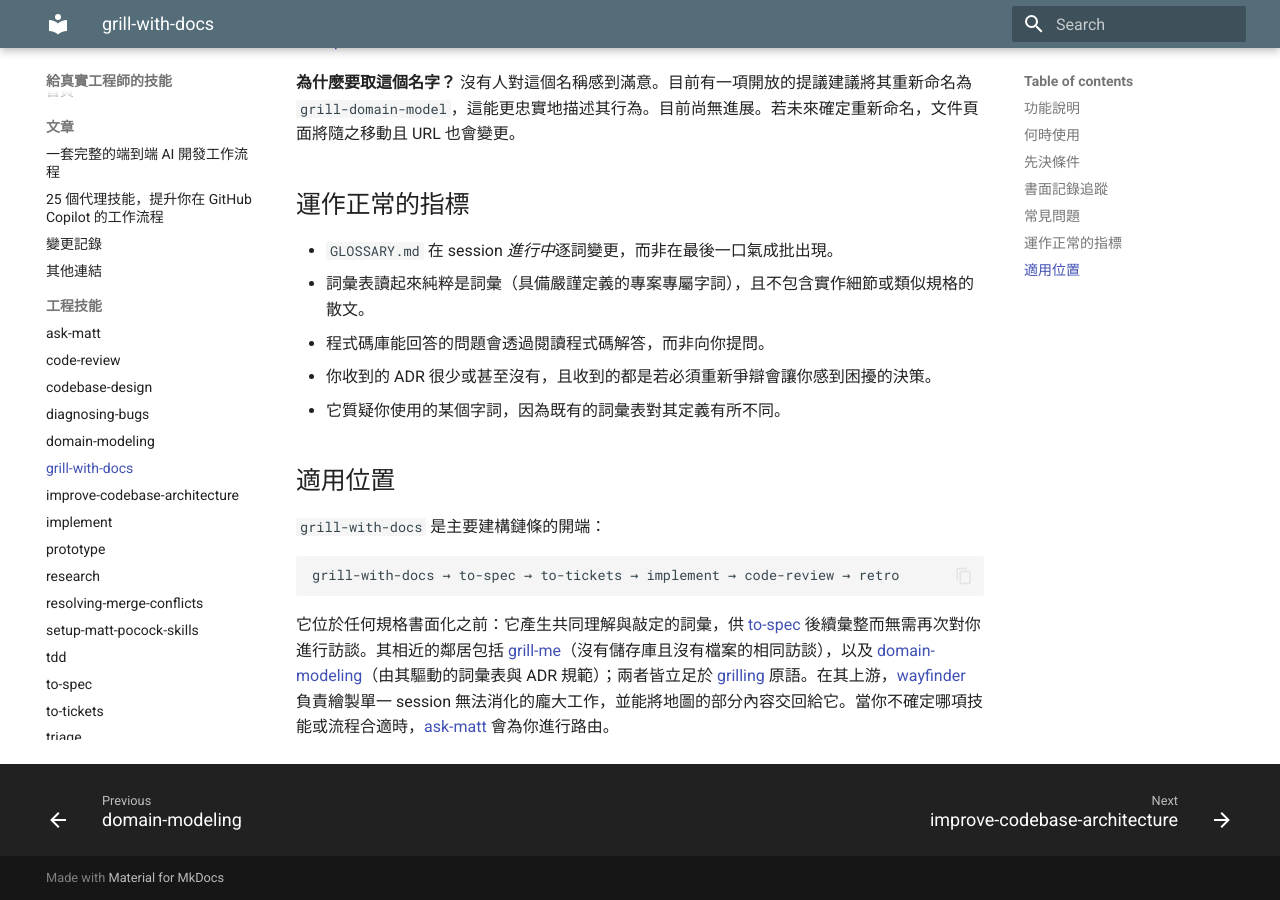
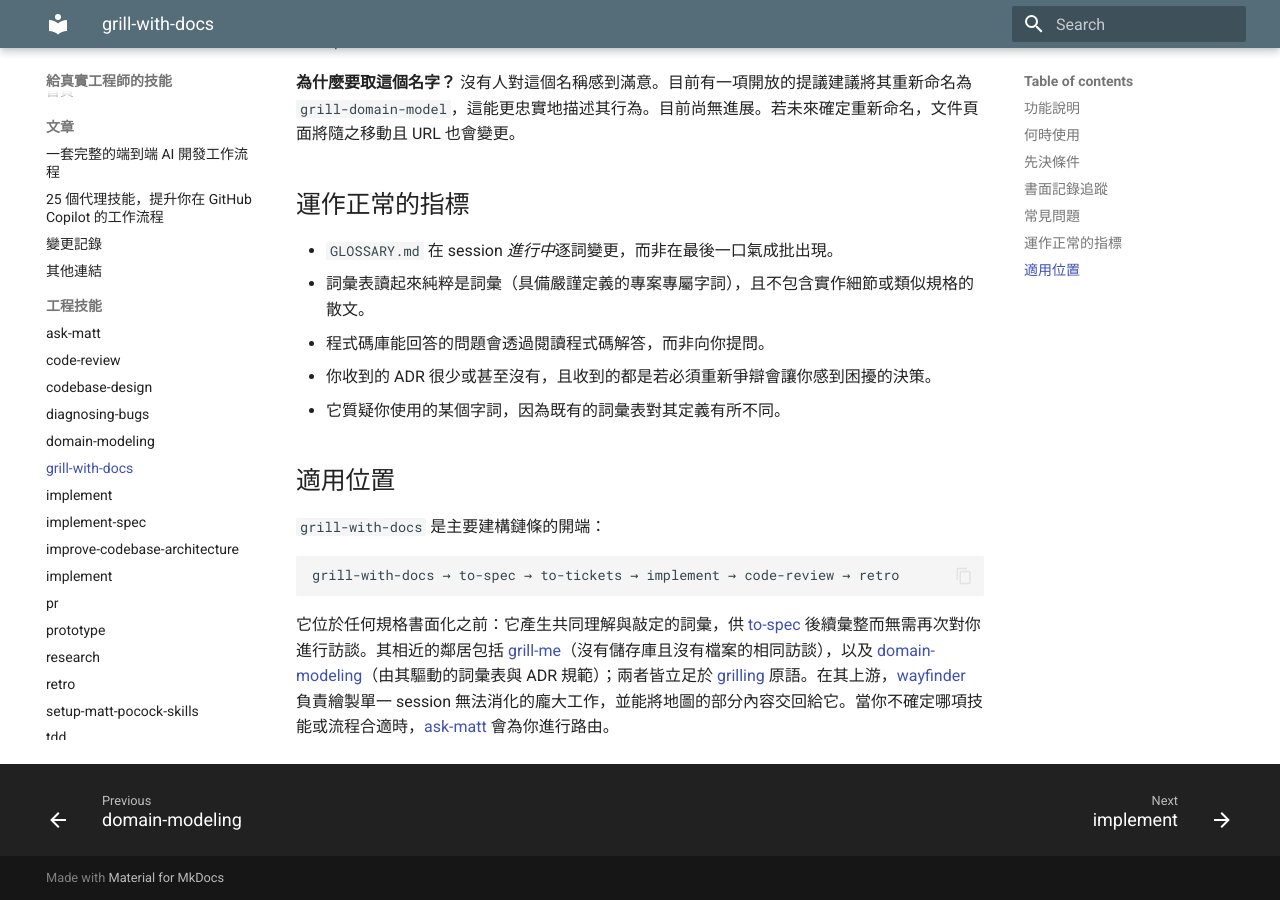
Before and after one commit to linyute/mattpocock-skills, an MkDocs documentation site: the page built from docs/engineering/grill-with-docs.md, in a window 1280 px wide and 900 px high, scrolled down 2813 px. Built offline with MkDocs 1.6.1 and Material for MkDocs 9.7.7, drawn with Linux system fonts in a browser that asks for light colours.

Commit message:
Update zh-tw localization

```diff
--- a/mkdocs.yml
+++ b/mkdocs.yml
@@ -29,11 +29,14 @@ nav:
     - diagnosing-bugs: ./engineering/diagnosing-bugs.md
     - domain-modeling: ./engineering/domain-modeling.md
     - grill-with-docs: ./engineering/grill-with-docs.md
+    - implement: ./engineering/implement.md
+    - implement-spec: ./engineering/implement-spec.md
     - improve-codebase-architecture: ./engineering/improve-codebase-architecture.md
     - implement: ./engineering/implement.md
+    - pr: ./engineering/pr.md
     - prototype: ./engineering/prototype.md
     - research: ./engineering/research.md
-    - resolving-merge-conflicts: ./engineering/resolving-merge-conflicts.md
+    - retro: ./engineering/retro.md
     - setup-matt-pocock-skills: ./engineering/setup-matt-pocock-skills.md
     - tdd: ./engineering/tdd.md
     - to-spec: ./engineering/to-spec.md
```
Also changed, not shown: skills/engineering/domain-modeling/CONTEXT-FORMAT.md (deleted, +0 -60 lines), skills/engineering/resolving-merge-conflicts/SKILL.md (deleted, +0 -14 lines), 1 other file.
